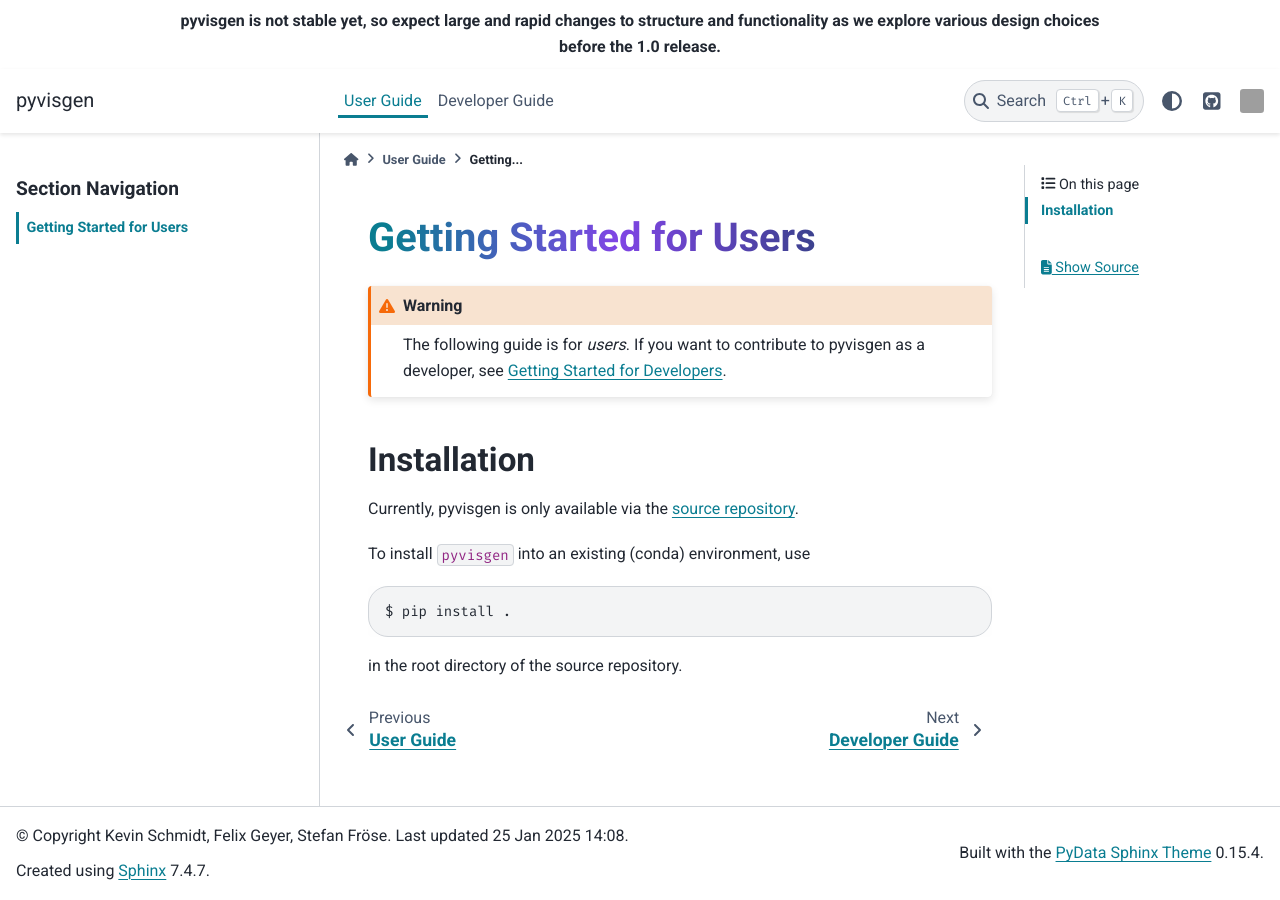
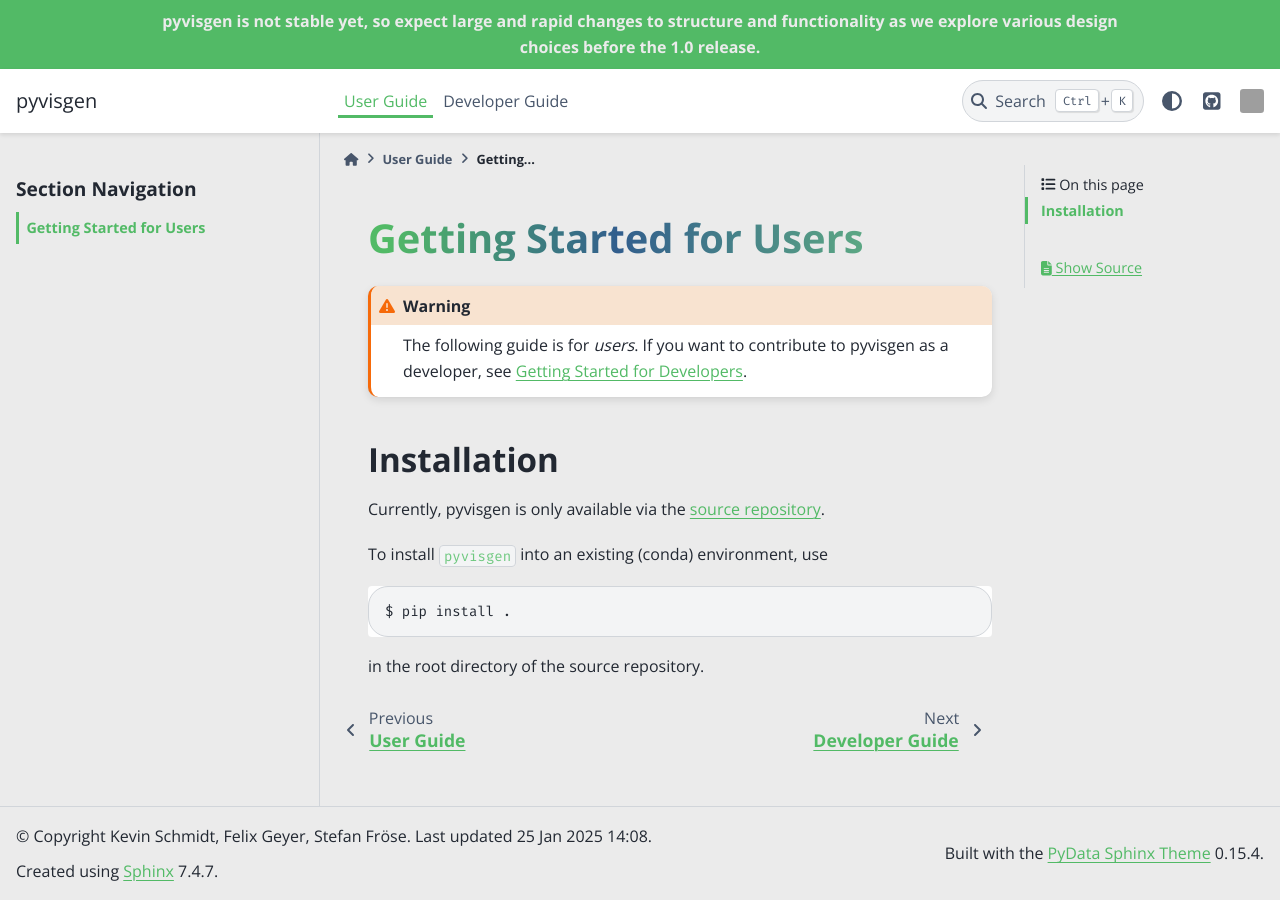
Before and after one commit to radionets-project/pyvisgen, a Sphinx documentation site: the page built from docs/user-guide/getting-started.rst, in a window 1280 px wide. Built offline with Sphinx 7.4.7 and the PyData theme 0.15.4, drawn with Linux system fonts in a browser that asks for light colours; pages that are not in the unit, such as notebooks, are missing from menus; the version number could not be read and is left out; grey boxes are pictures that could not be loaded.

Commit message:
Update css

```diff
--- a/docs/_static/pyvisgen.css
+++ b/docs/_static/pyvisgen.css
@@ -1,13 +1,42 @@
-@import url('https://fonts.googleapis.com/css?family=Roboto:700|Roboto:400');
+@import url('https://fonts.googleapis.com/css?family=Open+Sans:700|Open+Sans:400');
 @import url('https://fonts.googleapis.com/css2?family=Fira+Mono:wght@400;500;700&family=Fira+Sans:ital,wght@0,100;0,200;0,300;0,400;0,500;0,600;0,700;0,800;0,900;1,100;1,200;1,300;1,400;1,500;1,600;1,700;1,800;1,900&display=swap');
 
+
+:root[data-theme="light"] {
+  --pst-color-text: #090704;
+  --pst-color-background: #ebebeb;
+  --pst-color-on-background: #ffffff;
+  --pst-color-primary: #52ba66;
+  --pst-color-secondary: #325e8d;
+  --pst-color-primary-highlight: #6EC87F;
+  --pst-color-secondary-highlight: #547cae;
+  --pst-color-inline-code: var(--pst-color-primary-highlight);
+  --bd-header-announcement-color: var(--pst-color-background);
+  --bd-header-announcement-background: var(--pst-color-primary);
+  --table-hover-background: var(--pst-color-primary-highlight);
+}
+:root[data-theme="dark"] {
+  --pst-color-text: #faf8f4;
+  --pst-color-background: #181f28;
+  --pst-color-on-background: #222832;
+  --pst-color-primary: #52ba66;
+  --pst-color-secondary: #b8dc2e;
+  --pst-color-primary-highlight: #83c39c;
+  --pst-color-secondary-highlight: #ece520;
+  --pst-color-inline-code: var(--pst-color-primary-highlight);
+  --bd-header-announcement-color: var(--pst-color-background);
+  --bd-header-announcement-background: var(--pst-color-primary-highlight);
+  --table-hover-background: #279544;
+}
+
+
 body {
-  font-family: 'Roboto';
+  font-family: 'Open Sans';
   font-weight: 400;
 }
 
 h1, h2, h3, h4, h5 {
-font-family: 'Roboto';
+font-family: 'Open Sans';
   font-weight: 700;
 }
 
@@ -46,29 +75,6 @@
   --pst-font-family-monospace: "Fira Mono";
 }
 
-
-/*:root[data-theme="light"] {*/
-/*  --pst-color-text: #090704;*/
-/*  --pst-color-background: #faf8f5;*/
-/*  --pst-color-primary: #eb9f1b;*/
-/*  --pst-color-secondary: #a1d19f;*/
-/*  --pst-color-primary-highlight: #83c39c;*/
-/*  --pst-color-inline-code: var(--pst-color-primary-highlight);*/
-/*  --bd-header-announcement-color: var(--pst-color-text);*/
-/*  --bd-header-announcement-background: var(--pst-color-secondary);*/
-/*}*/
-/*:root[data-theme="dark"] {*/
-/*  --pst-color-text: #faf8f4;*/
-/*  --pst-color-background: #0a0805;*/
-/*  --pst-color-primary: #eb9f1b;*/
-/*  --pst-color-secondary: #a1d19f;*/
-/*  --pst-color-primary-highlight: #83c39c;*/
-/*  --pst-color-inline-code: var(--pst-color-primary-highlight);*/
-/*  --bd-header-announcement-color: var(--pst-color-background);*/
-/*  --bd-header-announcement-background: var(--pst-color-primary-highlight);*/
-/*}*/
-
-
 dt:target {
   background-color: var(--pst-color-surface);
   border-radius: 10px;
@@ -84,8 +90,13 @@
   background-color: var(--bd-header-announcement-background);
 }
 
+.admonition {
+  border-radius: 10px !important;
+}
+
 /* sphinx-design */
 .sd-card {
+  background-color: var(--pst-color-on-background);
   border-radius: 10px;
   padding: 30px 10px 20px 10px;
   margin: 10px 0px;
@@ -116,3 +127,85 @@
 .sd-card .sd-btn {
   border-radius: 20px;
 }
+
+.sd-card:hover {
+  border-color: var(--pst-color-secondary);
+  transform: scale(1.05);
+  -webkit-transition: all .25s;
+  -moz-transition: all .25s;
+  transition: all .25s;
+}
+
+.sd-card .sd-btn:hover {
+  -webkit-animation: pulse 2s infinite;
+  animation: pulse512 1.5s infinite;
+  background-size: 200% auto;
+}
+
+.search-button-field:hover {
+  border-color: var(--pst-color-primary-highlight);
+  border-width: 2pt;
+  -webkit-animation: pulse 2s infinite;
+  animation: pulse512 1.5s infinite;
+  background-size: 200% auto;
+}
+
+@keyframes pulse512 {
+ 0% {
+  box-shadow: 0 0 0 0 var(--pst-color-primary-highlight);
+ }
+
+ 70% {
+  box-shadow: 0 0 0 10px rgb(255 255 255 / 0%);
+ }
+
+ 100% {
+  box-shadow: 0 0 0 0 rgb(255 255 255 / 0%);
+ }
+}
+
+/* sphinx gallery */
+.sphx-glr-thumbcontainer {
+  border-radius: 10px;
+  transition: 0.3s;
+  border-color: var(--pst-color-primary);
+}
+
+.sphx-glr-thumbcontainer:hover {
+  border-color: var(--pst-color-secondary);
+  transform: scale(1.05);
+}
+
+.sphx-glr-thumbcontainer::after {
+  border-radius: 10px !important;
+}
+
+.reference.download.internal {
+  --pst-color-inline-code-links: white;
+  background-color: var(--pst-color-primary);
+  background-image: none !important;
+  border-radius: 40px;
+}
+
+.reference.download.internal::before {
+  color: white;
+  text-decoration: none;
+}
+
+.reference.download.internal:hover {
+  background-color: var(--pst-color-secondary) !important;
+  transition: 0.3s;
+  -webkit-animation: pulse 2s infinite;
+  animation: pulse512 1.5s infinite;
+  background-size: 200% auto;
+}
+
+/* tables */
+.table tbody tr:hover td, .table tbody tr:hover th {
+  background: var(--table-hover-background)  !important;
+}
+
+/* buttons */
+#pst-back-to-top: {
+  background-color: var(--pst-color-secondary-highlight);
+}
```
